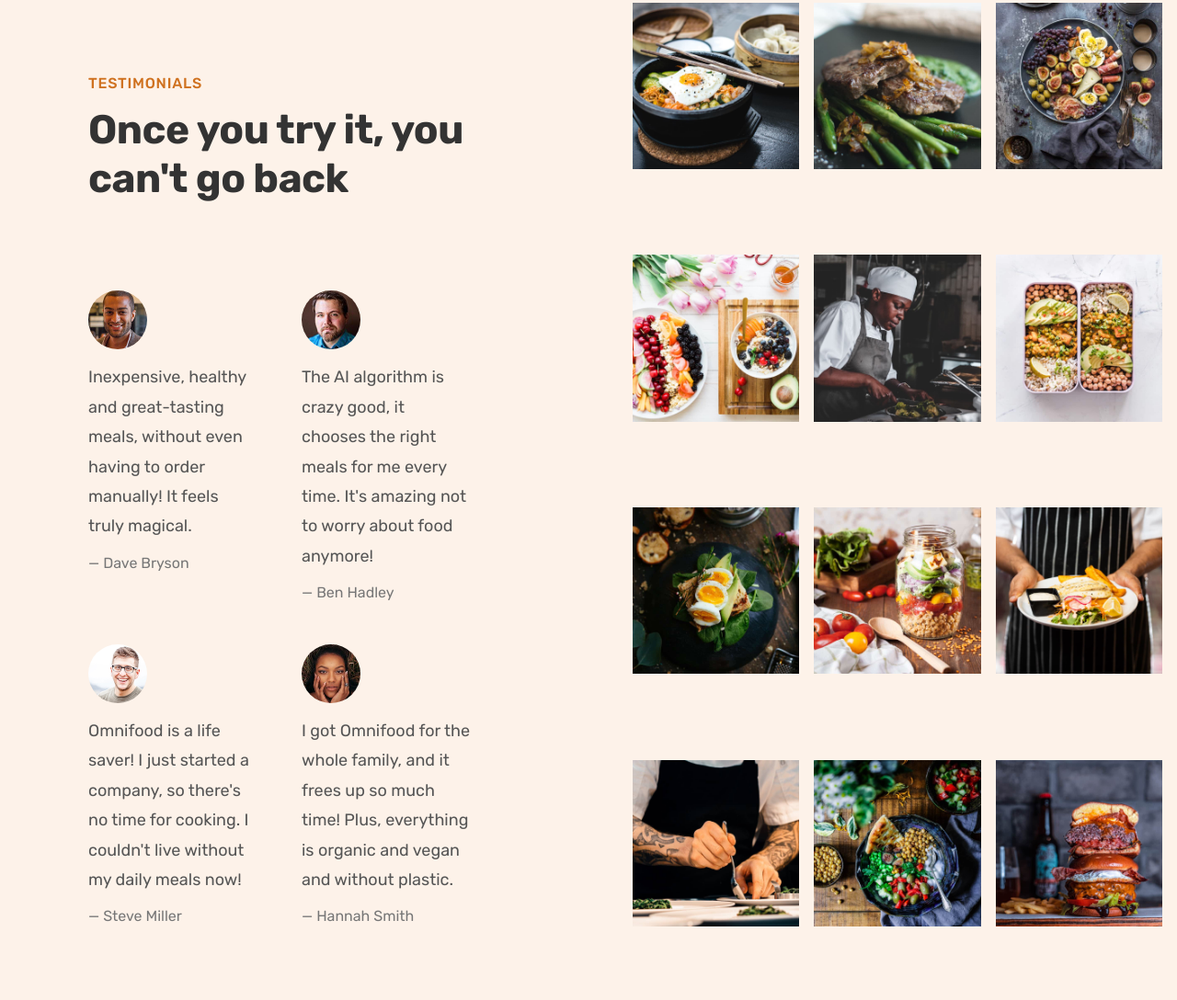
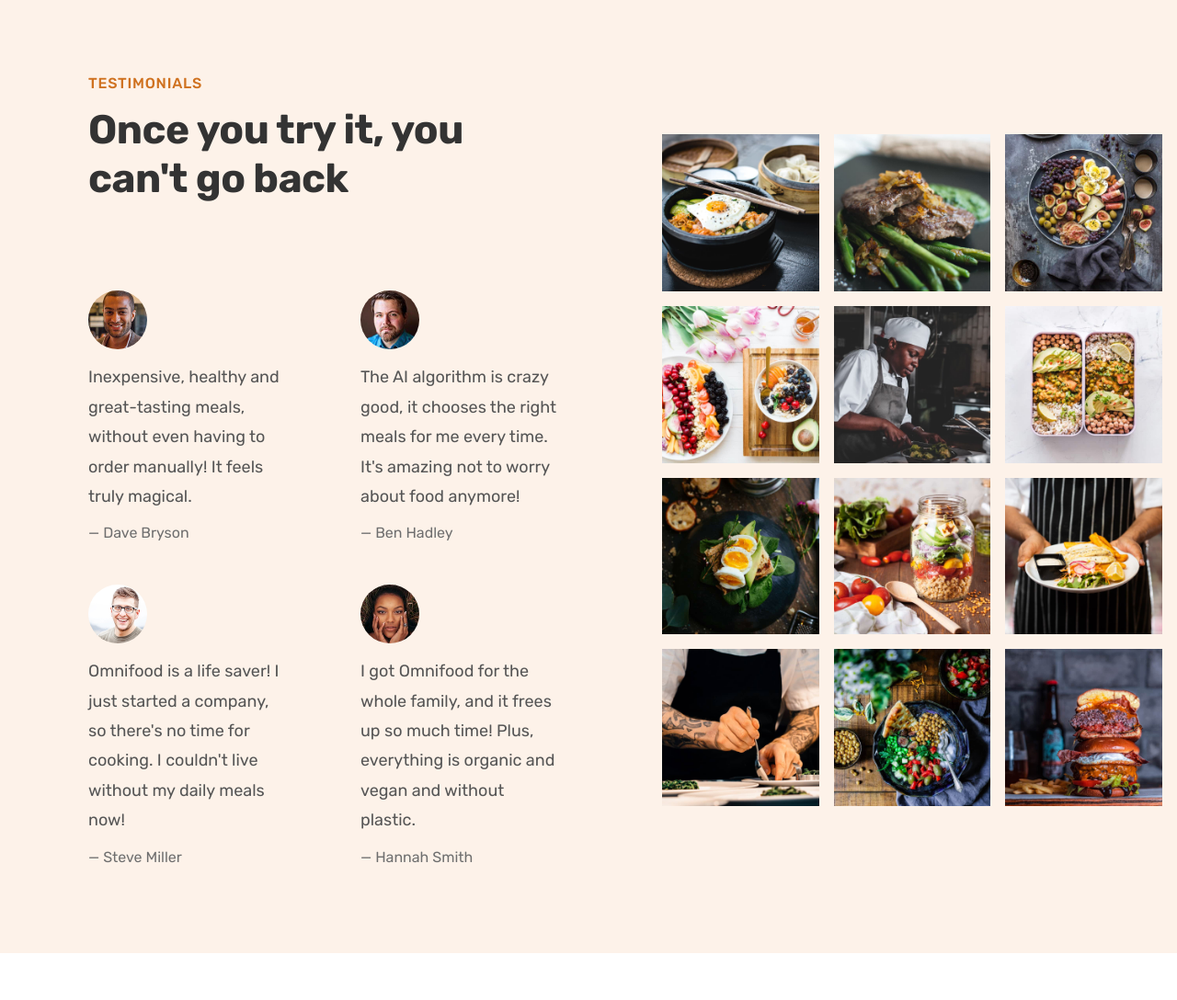
Before and after one commit to HyeeunMok/css-practice, a plain HTML site: page 07-Omnifood-Desktop/index.html in a window 1280 px wide. Shown: the part 3574-4662 px from the top of the page at 92% size. After the commit the page ends 4611 px from the top, so only its background shows below. Drawn offline with nearby package versions, Linux system fonts and the light colour scheme.

Commit message:
finish Testimonials part 2

```diff
--- a/07-Omnifood-Desktop/css/general.css
+++ b/07-Omnifood-Desktop/css/general.css
@@ -30,7 +30,9 @@ Paragrahph default: 1.6
 #fae5d3
 - Shades: #cf711f
 - Accents:
-- Greys: #555
+- Greys:
+#6f6f6f (lightest grey allowed on #fdf2e9)
+#555
 #333
 
 --- 05 SHDOWS
--- a/07-Omnifood-Desktop/css/style.css
+++ b/07-Omnifood-Desktop/css/style.css
@@ -277,6 +277,9 @@
 /*************************************/
 .section-testimonials {
   background-color: #fdf2e9;
+  display: grid;
+  grid-template-columns: 55fr 45fr;
+  align-items: center;
 }
 .testimonials-container {
   padding: 9.6rem;
@@ -284,7 +287,8 @@
 .testimonials {
   display: grid;
   grid-template-columns: 1fr 1fr;
-  gap: 4.8rem;
+  row-gap: 4.8rem;
+  column-gap: 8rem;
 }
 
 .testimonial-img {
@@ -299,7 +303,7 @@
 }
 .testimonial-name {
   font-size: 1.6rem;
-  color: #777;
+  color: #6f6f6f;
 }
 .gallery {
   display: grid;
@@ -307,7 +311,14 @@
   gap: 1.6rem;
   padding: 1.6rem;
 }
+.gallery-item {
+  overflow: hidden;
+}
 .gallery-item img {
   display: block;
   width: 100%;
+  transition: all 0.4s;
 }
+.gallery-item img:hover {
+  transform: scale(1.1);
+}
--- a/07-Omnifood-Desktop/index.html
+++ b/07-Omnifood-Desktop/index.html
@@ -275,7 +275,7 @@
         </div>
       </section>
 
-      <section class="section-testimonials grid grid--2-cols">
+      <section class="section-testimonials">
         <div class="testimonials-container">
           <span class="subheading">Testimonials</span>
           <h2 class="heading-secondary">Once you try it, you can't go back</h2>
```
